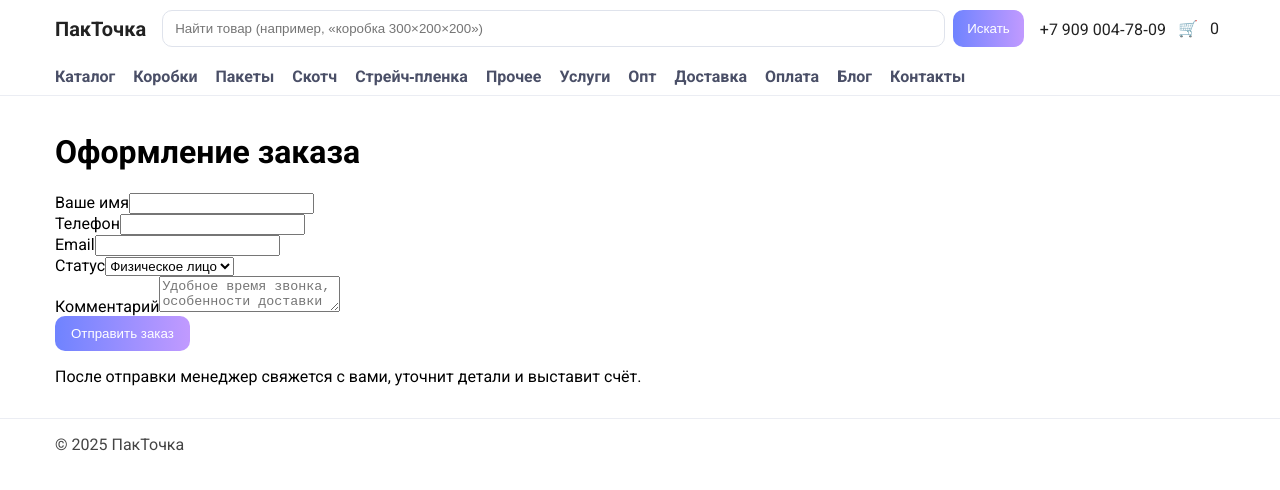
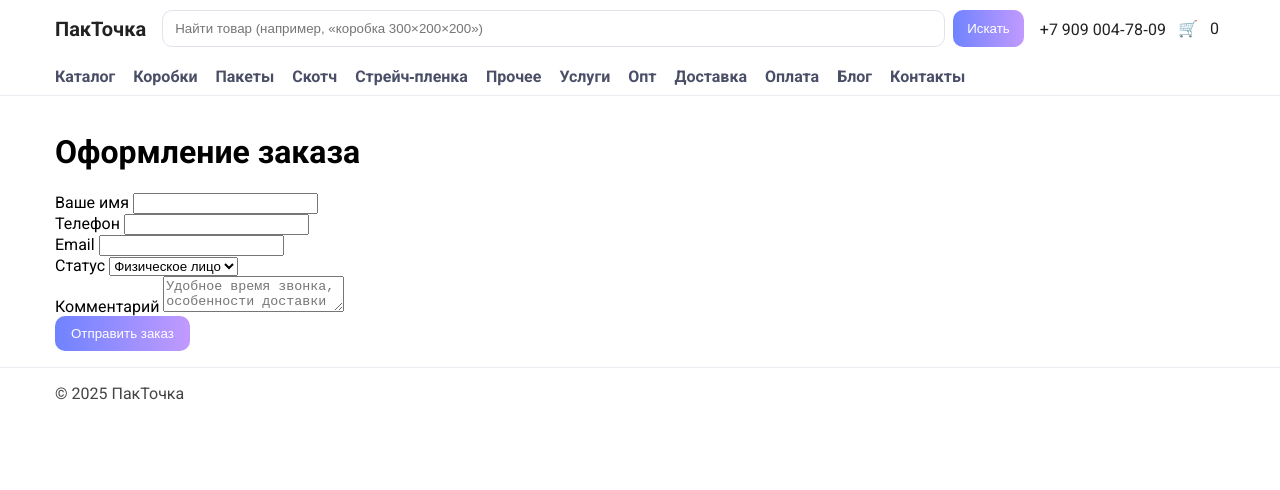
Before and after one commit to mckhoklov-creator/packtochka, a Jekyll site: the page built from order.md, in a window 1280 px wide. Shown: the top 490 px of the page. Built offline with Jekyll 4.4.1, drawn with Linux system fonts in a browser that asks for light colours.

Commit message:
Update order.md

```diff
--- a/order.md
+++ b/order.md
@@ -5,15 +5,43 @@
 permalink: /order/
 ---
 <h1>Оформление заказа</h1>
-<form id="order-form" method="POST" action="https://formspree.io/f/mzzvybwq">
-  <div class="mb-3"><label class="form-label">Ваше имя</label><input class="form-control" type="text" name="name" required></div>
-  <div class="mb-3"><label class="form-label">Телефон</label><input class="form-control" type="tel" name="phone" required></div>
-  <div class="mb-3"><label class="form-label">Email</label><input class="form-control" type="email" name="email" required></div>
-  <div class="mb-3"><label class="form-label">Статус</label><select class="form-select" name="customer_type" required><option value="fiz">Физическое лицо</option><option value="ip">ИП</option><option value="ooo">ООО</option></select></div>
+<form id="order-form" method="POST" action="https://formspree.io/f/mzzvywbq">
+  <div class="mb-3">
+    <label class="form-label">Ваше имя</label>
+    <input class="form-control" type="text" name="name" required>
+  </div>
+
+  <div class="mb-3">
+    <label class="form-label">Телефон</label>
+    <input class="form-control" type="tel" name="phone" required>
+  </div>
+
+  <div class="mb-3">
+    <label class="form-label">Email</label>
+    <input class="form-control" type="email" name="email" required>
+  </div>
+
+  <div class="mb-3">
+    <label class="form-label">Статус</label>
+    <select class="form-select" name="customer_type" required>
+      <option value="fiz">Физическое лицо</option>
+      <option value="ip">ИП</option>
+      <option value="ooo">ООО</option>
+    </select>
+  </div>
+
+  <!-- тут твой JSON-корзины -->
   <input type="hidden" name="cart_json" id="cart_json">
-  <div class="mb-3"><label class="form-label">Комментарий</label><textarea class="form-control" name="comment" placeholder="Удобное время звонка, особенности доставки и т.д."></textarea></div>
+
+  <div class="mb-3">
+    <label class="form-label">Комментарий</label>
+    <textarea class="form-control" name="comment" placeholder="Удобное время звонка, особенности доставки и т.д."></textarea>
+  </div>
+
+  <!-- 🔥 вот сюда добавляем редирект -->
+  <input type="hidden" name="_redirect" value="https://packtochka.ru/spasibo/">
+
   <button type="submit" class="btn btn-gradient">Отправить заказ</button>
-  <p class="text-muted mt-2">После отправки менеджер свяжется с вами, уточнит детали и выставит счёт.</p>
 </form>
 <script>
 document.addEventListener('DOMContentLoaded', () => {
```
